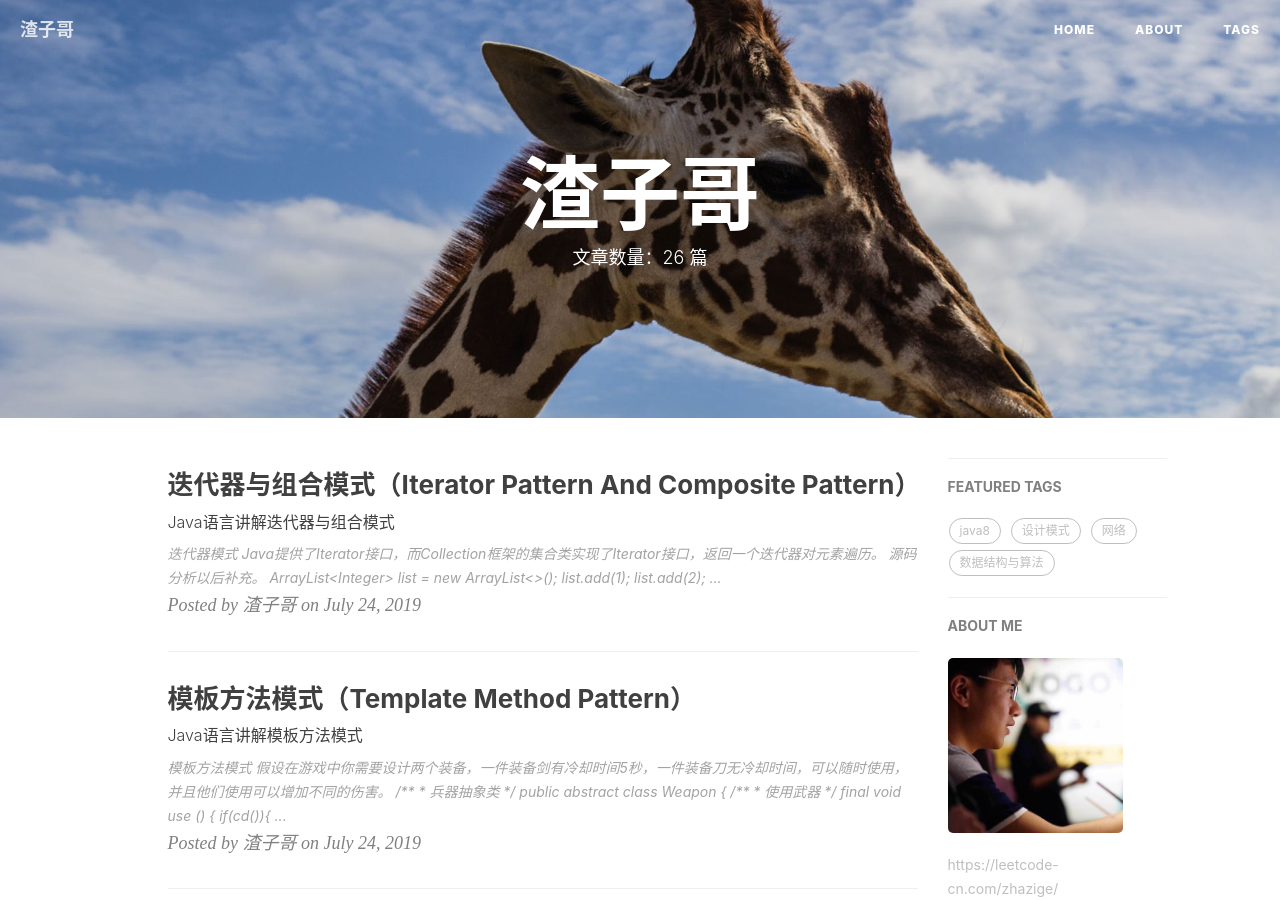
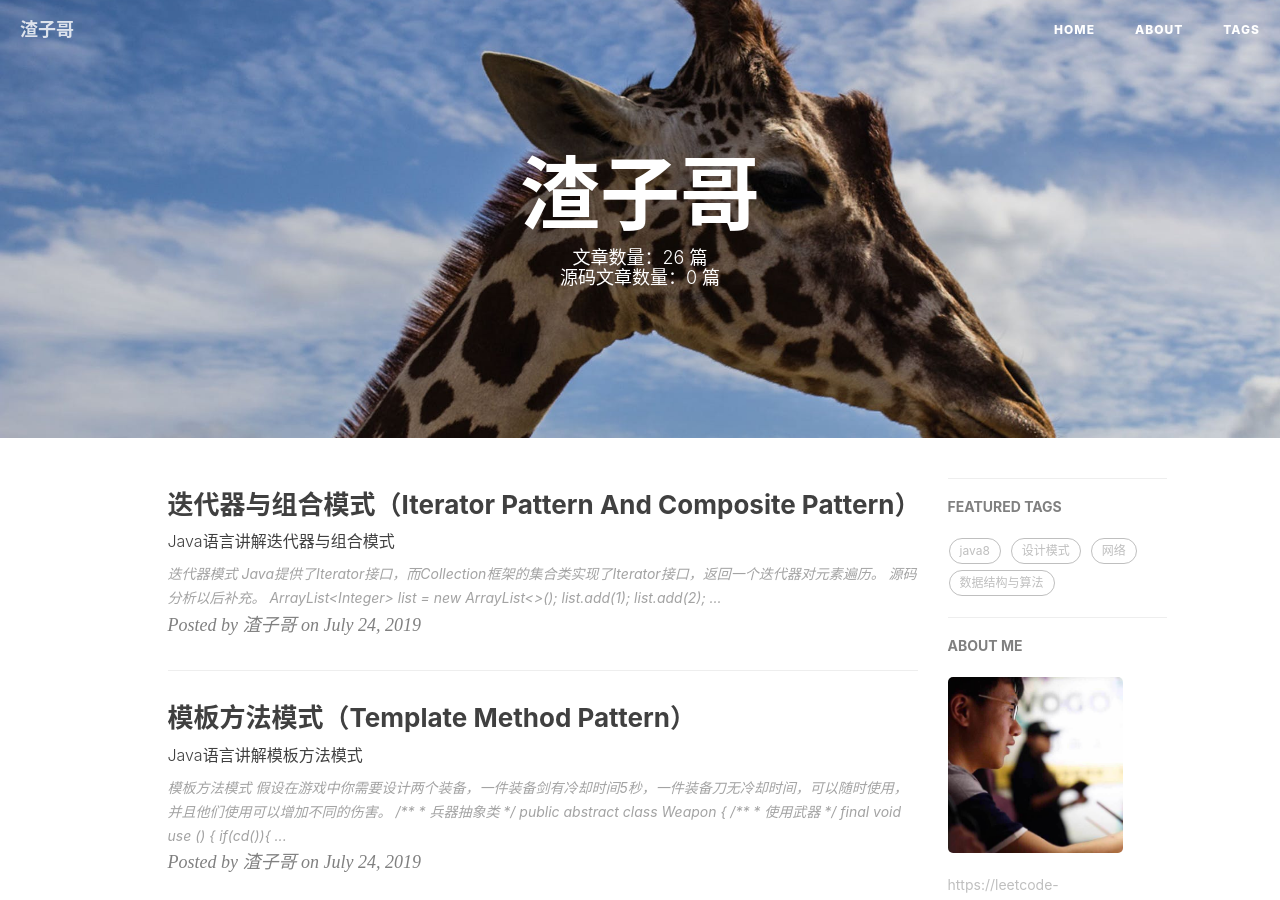
Before and after one commit to anxiouspig/anxiouspig.github.io, a Jekyll site: the page built from index.html, in a window 1280 px wide and 900 px high. Built offline with Jekyll 4.4.1, drawn with Linux system fonts in a browser that asks for light colours; nearby versions of some CDN libraries; the list of posts is cut into pages by our own code; comment, search, counter and statistics services are not loaded.

Commit message:
Update index.html

```diff
--- a/index.html
+++ b/index.html
@@ -1,6 +1,6 @@
 ---
 layout: page
-description: "文章数量：26 篇"
+description: "文章数量：26 篇</br>源码文章数量：0 篇"
 ---
 
 {% for post in paginator.posts %}
```
